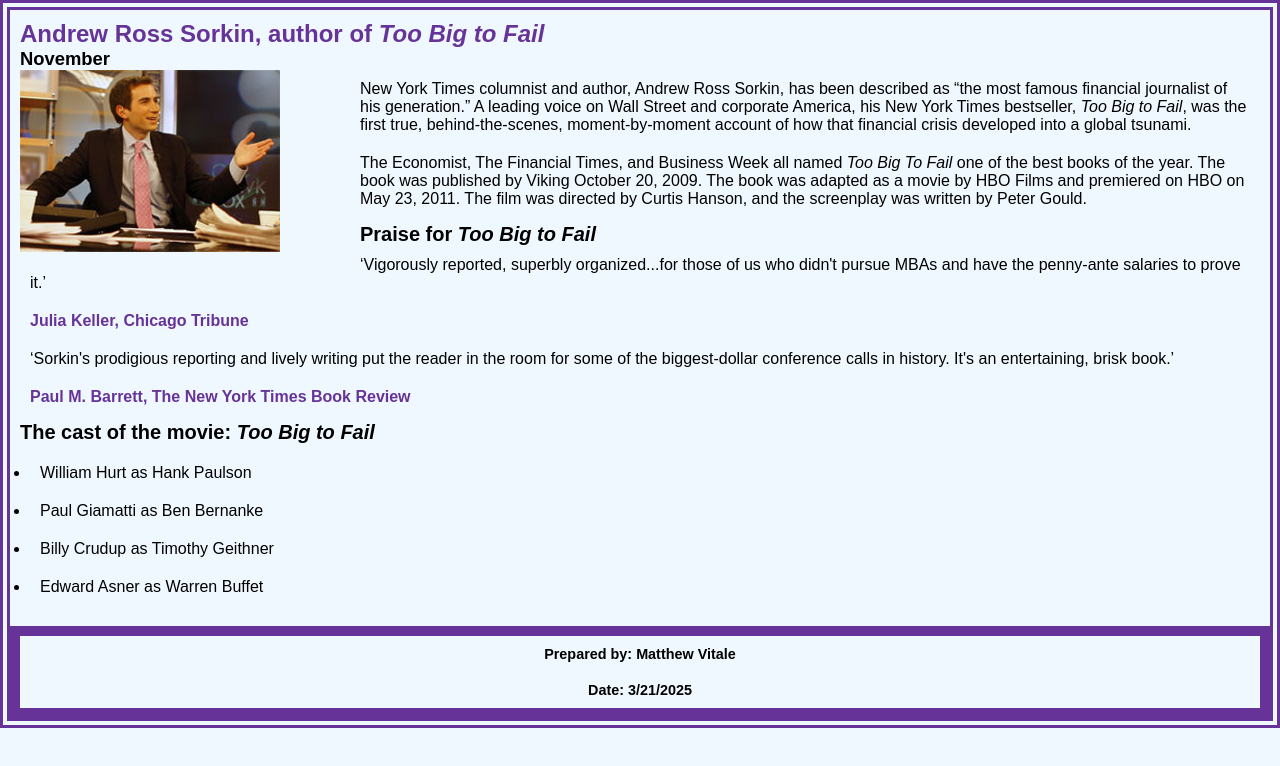
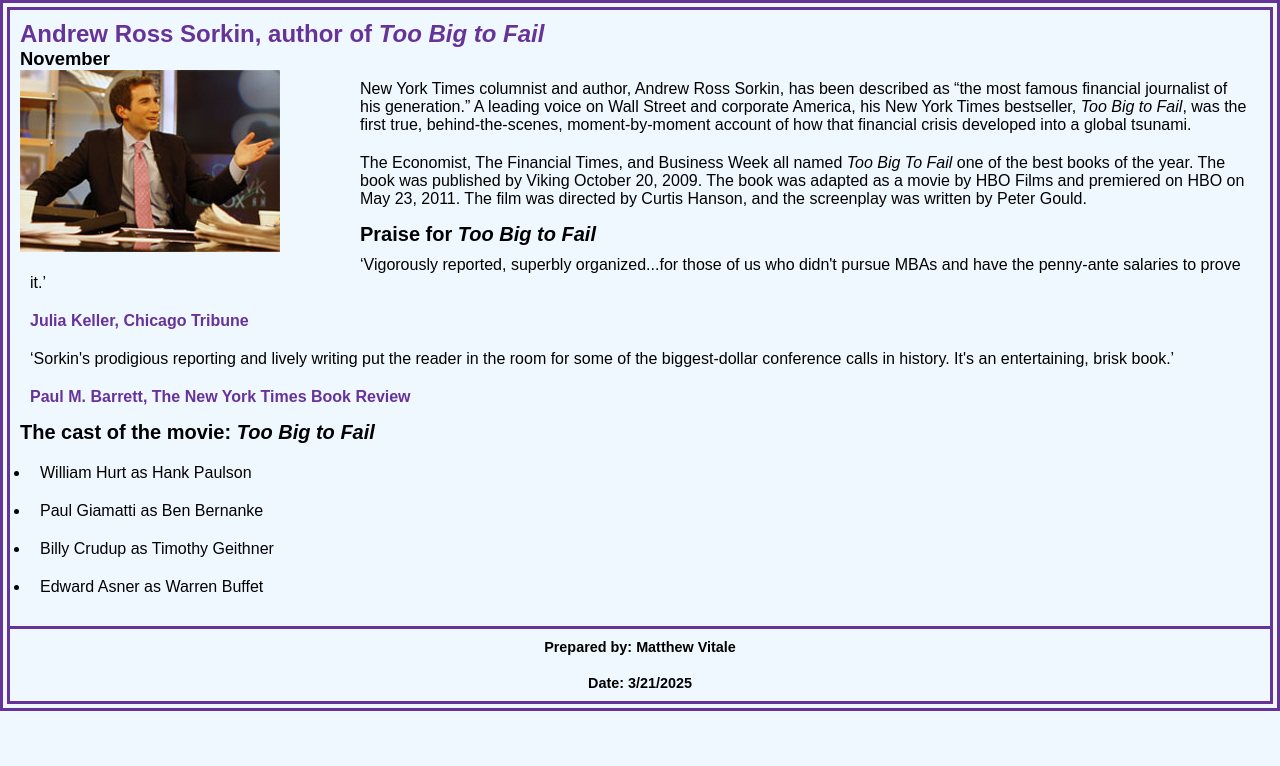
Before and after one commit to TheGhostyBear/short5-1, a plain HTML site: page index.html in a window 1280 px wide. Drawn offline with Linux system fonts and the light colour scheme.

Commit message:
redoing footer border

```diff
--- a/styles/main.css
+++ b/styles/main.css
@@ -45,8 +45,7 @@ main{
 }
 
 footer{
-    border-top: solid;
-    border: solid; border-width: 10px; border-color: var(--custom-color3);
+    border-top: solid; border-color: var(--custom-color1);
     & p {
         font-size: 90%;
         font-weight: bold;
```
